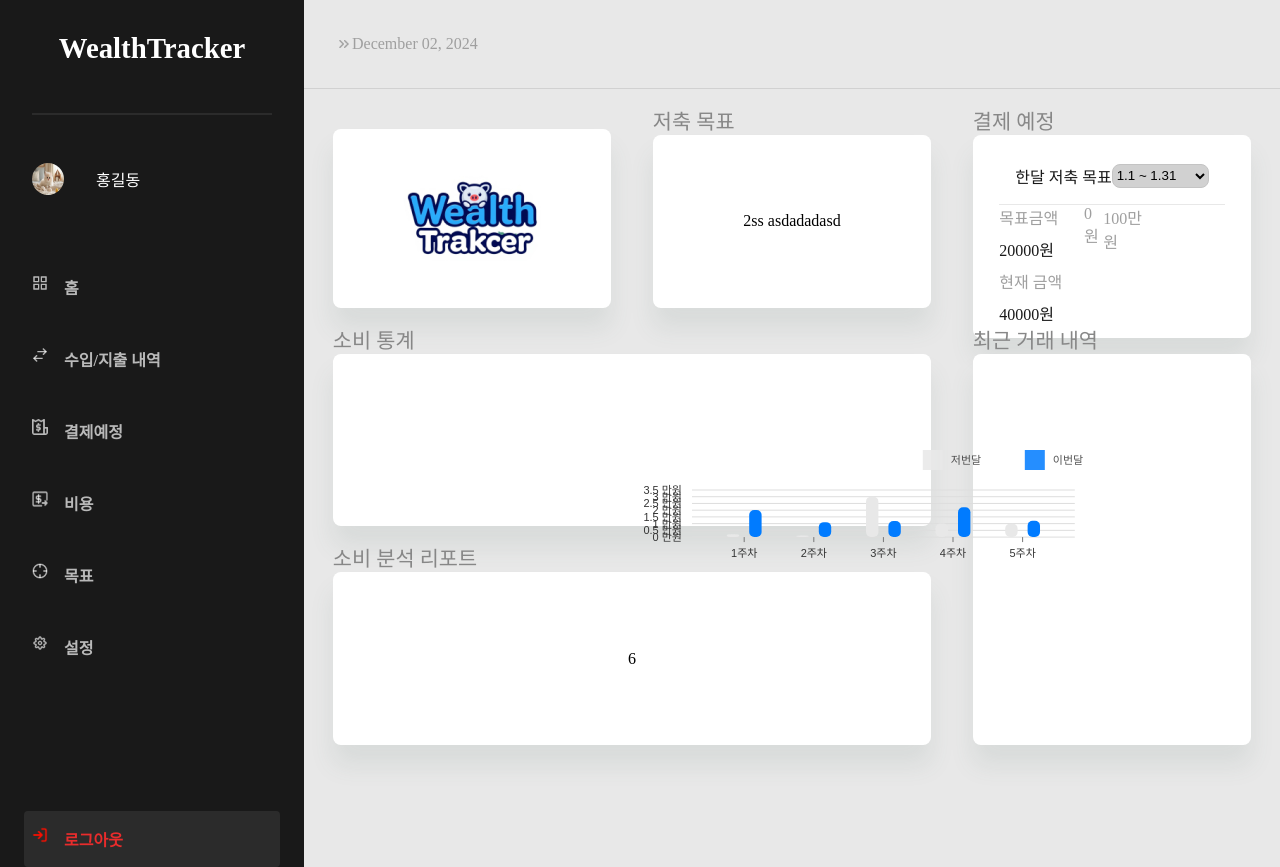
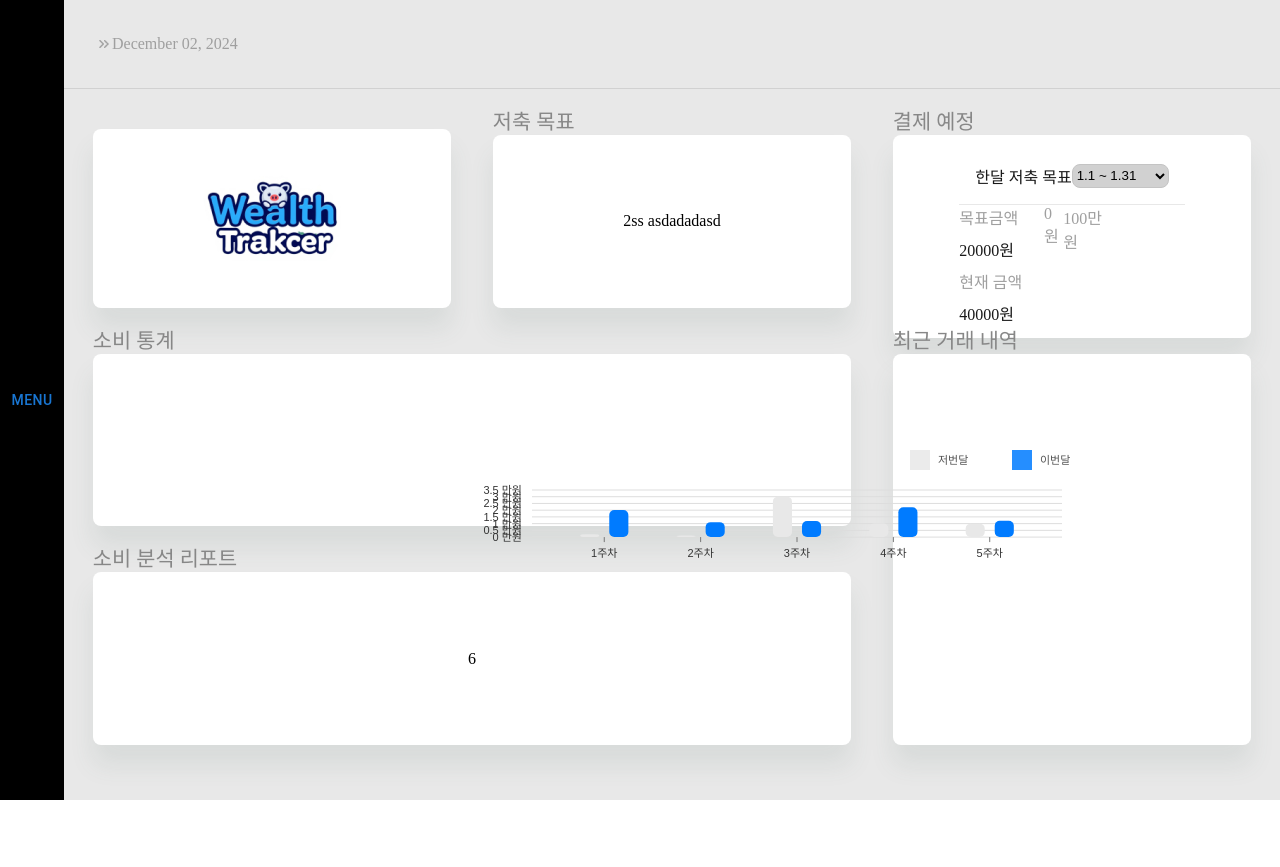
Before and after one commit to software-project-yu/WealthTracker-FE, a React (Vite) app: page / in a window 1280 px wide. Shown: the top 867 px of the page. After the commit the page ends 800 px from the top, so only its background shows below. Built offline with nearby package versions, Linux system fonts and the light colour scheme.

Commit message:
✨feat:햄버거 메뉴 구현(1024px이하 기준)

```diff
--- a/src/components/SideMenu.jsx
+++ b/src/components/SideMenu.jsx
@@ -14,6 +14,15 @@ import icon6 from "../assets/images/menu_Icon/icon6.png";
 import icon6_white from "../assets/images/menu_Icon/icon6-white.png";
 import LogoutIcon from "../assets/images/menu_Icon/Logout.png";
 import styled from "styled-components";
+import React, { useEffect, useRef, useState } from "react";
+import {
+  Box,
+  Button,
+  List,
+  ListItemButton,
+  ListItemIcon,
+  SwipeableDrawer,
+} from "@mui/material";
 
 export default function SideMenu() {
   //경로 배열
@@ -64,7 +73,59 @@ export default function SideMenu() {
     }
   };
 
-  return (
+  //햄버거 메뉴
+  const [menu, setMenu] = useState({ top: false });
+
+  const toggleDrawer = (anchor, open) => (e) => {
+    if (e && e.type == "keydown" && (e.key == "Tab" || e.key == "Shift")) {
+      return;
+    }
+    setMenu({ ...menu, [anchor]: open });
+  };
+  const list = (anchor) => (
+    <Box
+      sx={{ width: "auto", maxWidth: "100%" }}
+      role="presentation"
+      onClick={toggleDrawer(anchor, false)}
+      onKeyDown={toggleDrawer(anchor, false)}
+    >
+      <List>
+        {pageName.map((item, idx) => (
+          <MenuItemContainer
+            key={idx}
+            onClick={() => onClickMenuItem(item.page)}
+          >
+            <MenuItemImg
+              src={item.imageSrc}
+              data-white-src={item.imageSrcWhite}
+              alt={`${item.imageSrc} icon`}
+            />
+            <MenuItemText>{item.name}</MenuItemText>
+          </MenuItemContainer>
+        ))}
+      </List>
+    </Box>
+  );
+
+  //브라우저 넓이 계산
+  const [browserWidth, setBrowserWidth] = useState(0);
+  const resizeTimer = useRef(null);
+
+  useEffect(() => {
+    const handleResize = () => {
+      if (resizeTimer.current !== null) return;
+      resizeTimer.current = setTimeout(() => {
+        resizeTimer.current = null;
+        setBrowserWidth(window.innerWidth);
+      }, 200);
+    };
+    window.addEventListener("resize", handleResize);
+    return () => {
+      window.removeEventListener("resize", handleResize);
+    };
+  }, [browserWidth]);
+
+  return browserWidth > 1024 ? (
     <Container>
       <Logo>WealthTracker</Logo>
       <Line />
@@ -88,6 +149,29 @@ export default function SideMenu() {
         <LogoutText onClick={onClickLogout}>로그아웃</LogoutText>
       </LogoutContainer>
     </Container>
+  ) : (
+    <React.Fragment>
+      <Button
+        onClick={toggleDrawer("top", true)}
+        sx={{ backgroundColor: "black", borderRadius: 0 }}
+      >
+        Menu
+      </Button>
+      <SwipeableDrawer
+        anchor="top"
+        open={menu["top"]}
+        onClose={toggleDrawer("top", false)}
+        onOpen={toggleDrawer("top", true)}
+        PaperProps={{
+          sx: {
+            backgroundColor: "black",
+            borderRadius: 0,
+          },
+        }}
+      >
+        {list("top")}
+      </SwipeableDrawer>
+    </React.Fragment>
   );
 }
 
```
